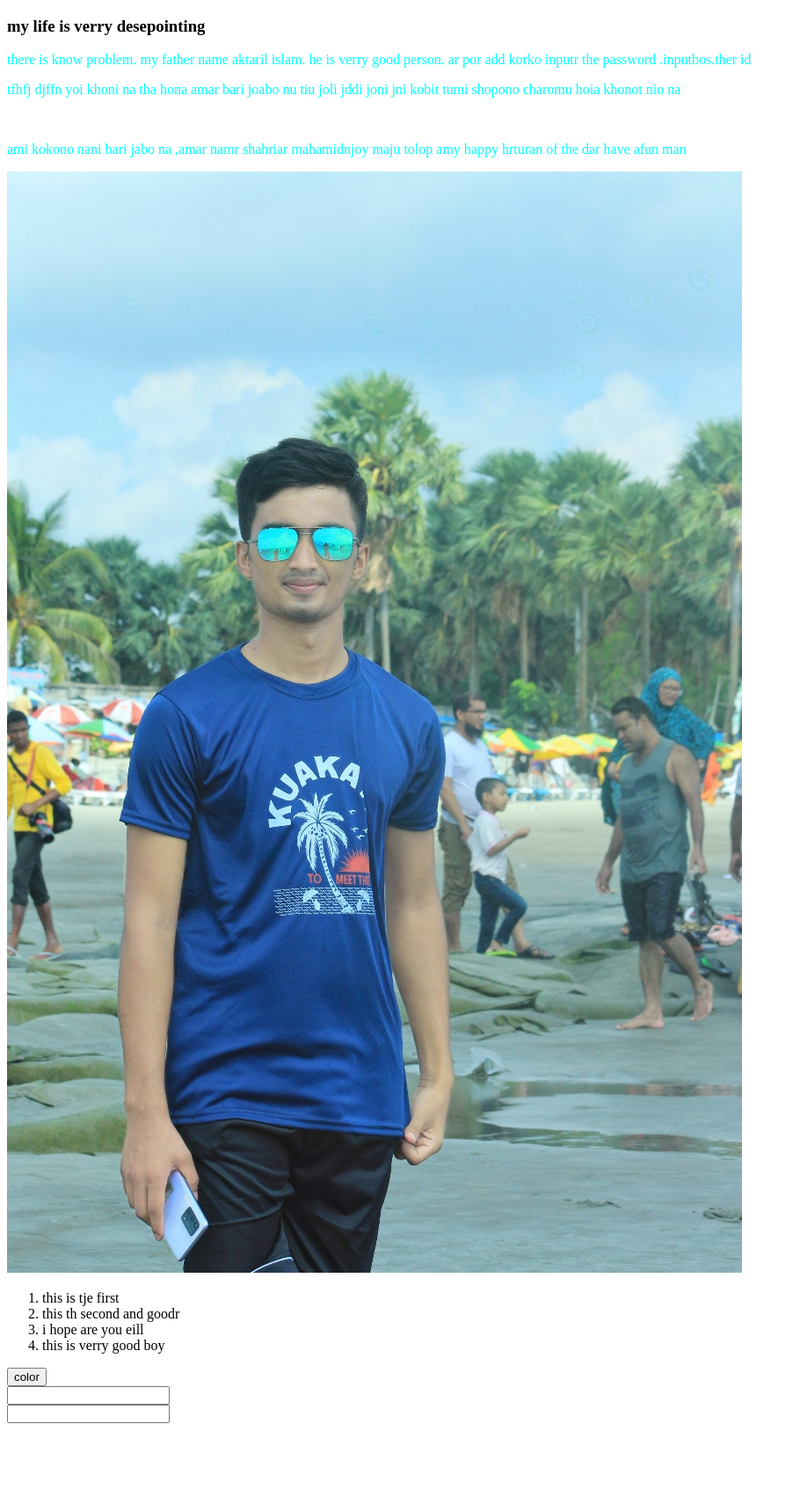
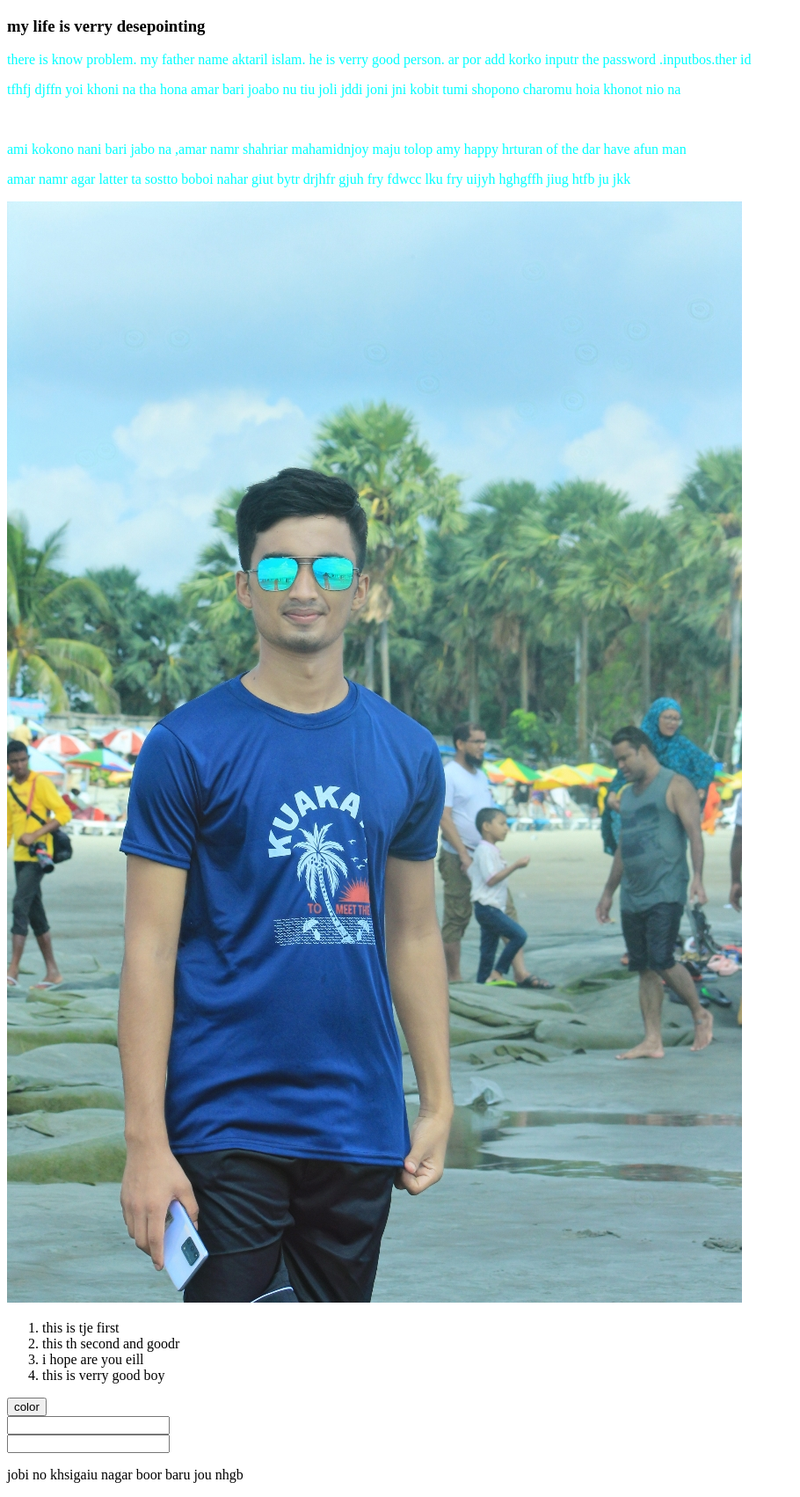
Before and after one commit to shahriar459/life-is-beauty, a plain HTML site: page index.html in a window 1280 px wide. Shown: the whole page at 88% size, without its empty margins (0-910 px from the left). Before the commit the page ends 1626 px from the top, so only its background shows below. Drawn offline with Linux system fonts and the light colour scheme.

Commit message:
added the some litter

```diff
--- a/index.html
+++ b/index.html
@@ -28,6 +28,8 @@ image{
         <br>
         <P>ami kokono nani bari jabo na ,amar namr shahriar mahamidnjoy maju tolop amy happy hrturan of the dar have afun man</P>
 
+        <P> amar namr agar latter ta sostto boboi nahar giut bytr drjhfr gjuh fry fdwcc lku fry uijyh hghgffh jiug htfb ju jkk </P>
+
 
         <img src="Images/joyer.jpg" alt="loding">
 
@@ -44,5 +46,8 @@ image{
     <input type="password" name="type your password" id="password"><br>
     <input type="number" name="phone" id="phone">
 
+    <P>jobi no khsigaiu nagar boor baru jou nhgb</P>
+
+
 </body>
 </html>
```
